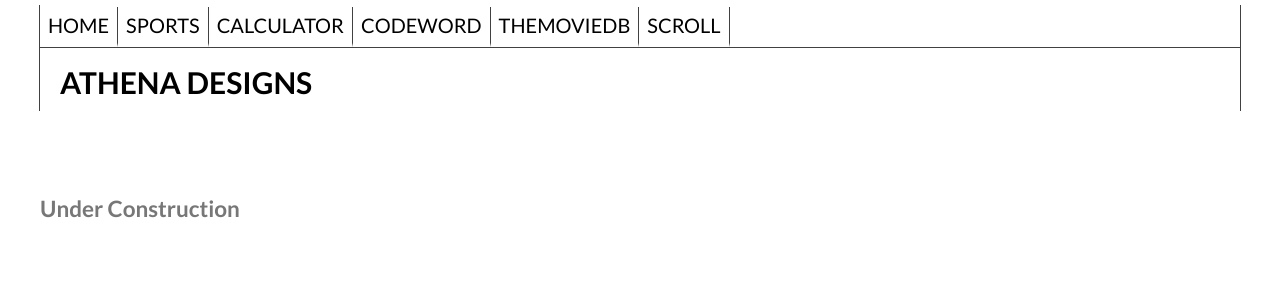
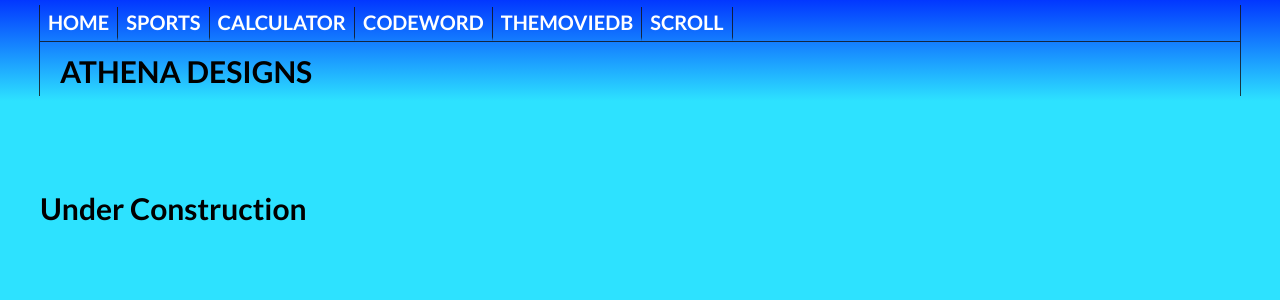
Before and after one commit to WayneMorganUK/athena-designs, a Jekyll site: the page built from index.html, in a window 1280 px wide. Shown: the top 300 px of the page. Built offline with Jekyll 4.4.1, drawn with Linux system fonts in a browser that asks for light colours.

Commit message:
Update scroll.css

```diff
--- a/assets/css/scroll.css
+++ b/assets/css/scroll.css
@@ -1,4 +1,4 @@
-body, html {
+/* body, html {
   height: 100%;
   margin: 0;
   font: 400 15px/1.8 "Lato", sans-serif;
@@ -10,7 +10,7 @@
 }
 a {
   color: black;
-}
+} */
 
 .bgimg-1, .bgimg-2, .bgimg-3 {
   position: relative;
@@ -53,13 +53,13 @@
   letter-spacing: 10px;
 }
 
-h3 {
+/* h3 {
   letter-spacing: 5px;
   text-transform: uppercase;
   font: 20px "Lato", sans-serif;
   color: #111;
 }
-
+ */
 /* Turn off parallax scrolling for tablets and phones */
 @media only screen and (max-device-width: 1024px) {
   .bgimg-1, .bgimg-2, .bgimg-3 {
```
